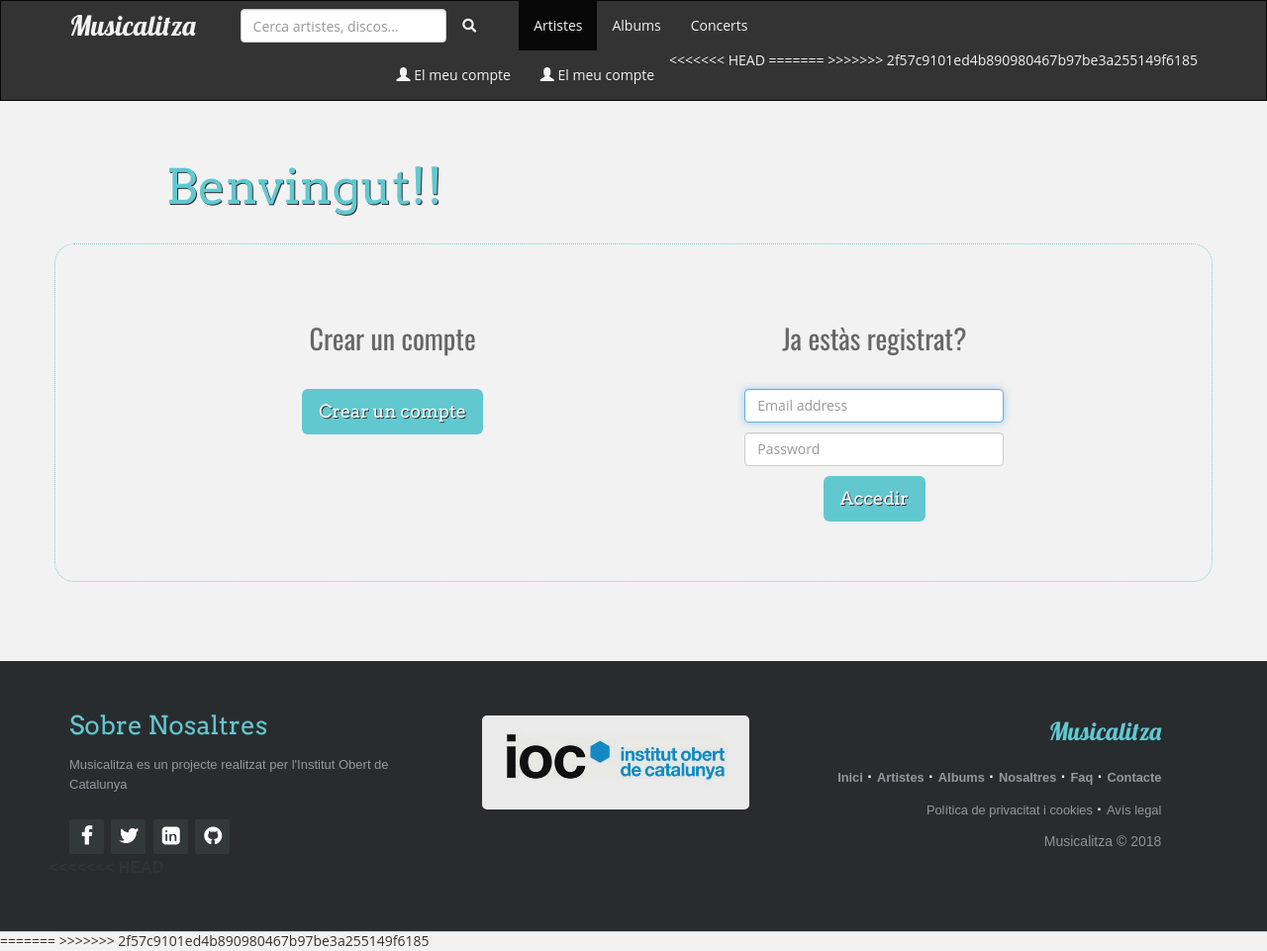
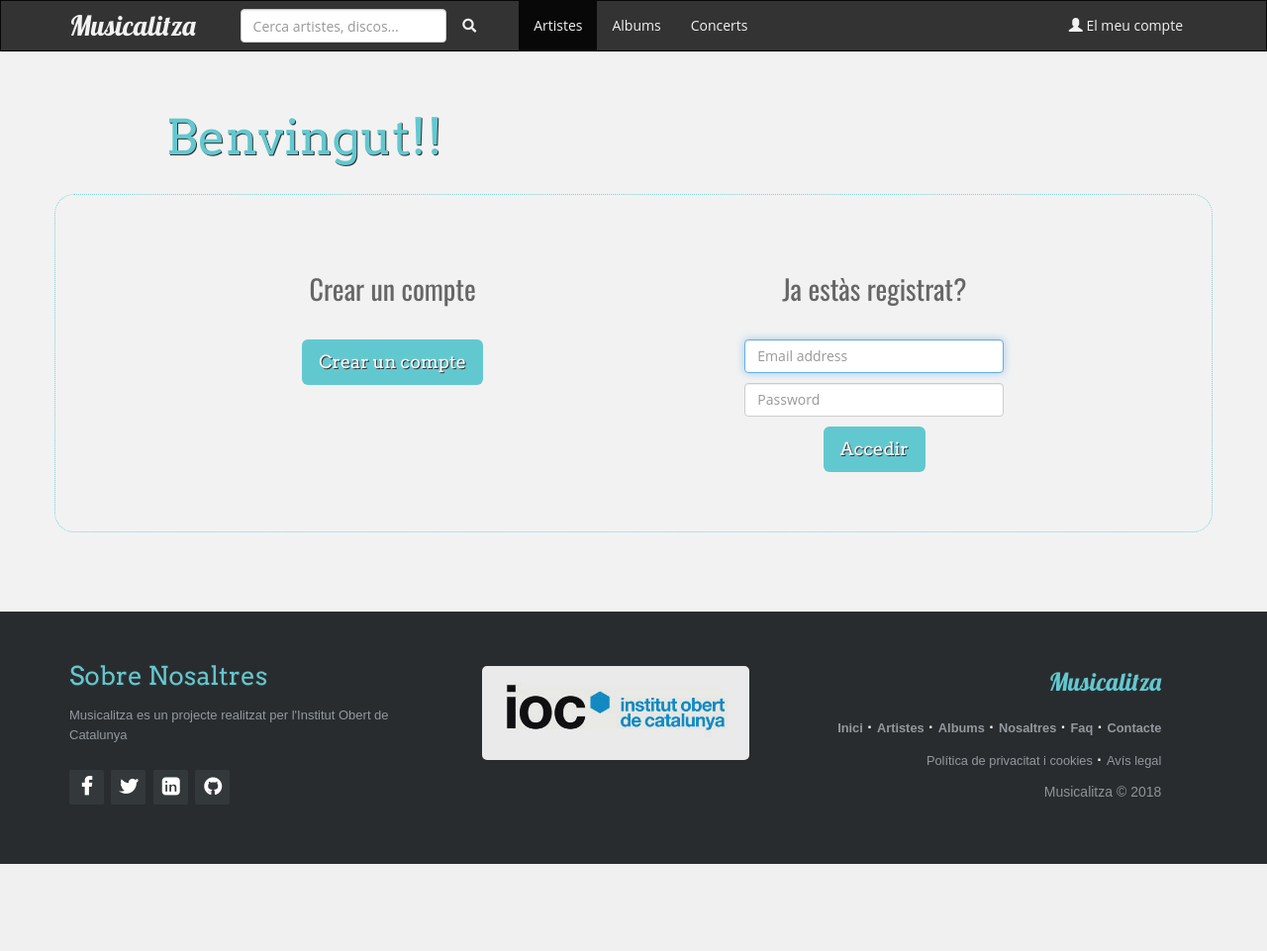
Before and after one commit to igualadins/musicalitza, a PHP site: page /my-account.php in a window 1280 px wide. Shown: the whole page at 99% size. After the commit the page ends 873 px from the top, so only its background shows below. Run offline with PHP 8.4, Linux system fonts and the light colour scheme; some libraries are stand-ins or nearby versions; some web fonts are replaced.

Commit message:
Ajustos nova maquetació

```diff
--- a/action-picture-update.php
+++ b/action-picture-update.php
@@ -57,9 +57,4 @@ if(isset($_POST['enviar']) and isset($_POST['userId'])) {
 // Passi el que passi, anirem a la secció de foto de perfil
 header("Location: my-picture.php");
 
-
-<<<<<<< HEAD
 ?>
-=======
-?>
->>>>>>> 2f57c9101ed4b890980467b97be3a255149f6185
--- a/css/custom.css
+++ b/css/custom.css
@@ -658,8 +658,4 @@ ul.userPanelSections li .label {
 
 .input-group {
     margin-bottom: 20px;
-<<<<<<< HEAD
 }
-=======
-}
->>>>>>> 2f57c9101ed4b890980467b97be3a255149f6185
--- a/footer.php
+++ b/footer.php
@@ -55,7 +55,6 @@
 
     </div>
 
-<<<<<<< HEAD
 </footer>
 <!-- End Footer -->
 <script src="js/jquery.min.js" type="text/javascript"></script>
@@ -63,10 +62,4 @@
 <script src="js/wow.min.js" type="text/javascript"></script>
 <script src="js/custom.js" type="text/javascript"></script>
 </body>
-=======
-        <script src="js/jquery.min.js" type="text/javascript"></script>
-        <script src="js/bootstrap.min.js" type="text/javascript"></script>
-        <script src="js/custom.js" type="text/javascript"></script>
-    </body>
->>>>>>> 2f57c9101ed4b890980467b97be3a255149f6185
 </html>
--- a/header.php
+++ b/header.php
@@ -57,14 +57,8 @@ $userLoggedIn = $user->checkUserSession();
                             <li><a href="#">Concerts</a></li>
                         </ul>
                         <ul class="nav navbar-nav navbar-right">
-<<<<<<< HEAD
-                            <li><a href="my-account.php"><span class="glyphicon glyphicon-user"></span> <?php if ($userLoggedIn) echo 'Hola ' . $_SESSION['nickname'];
-else echo 'El meu compte' ?></a></li>
+                            <li><a href="my-account.php"><span class="glyphicon glyphicon-user"></span> <?php if ($userLoggedIn) echo 'Hola ' . $_SESSION['nickname']; else echo 'El meu compte' ?></a></li>
                             <?php if ($userLoggedIn) echo '<li><a href="action-logout.php"><span class="glyphicon glyphicon-off"></span> Tancar sessi&oacute;</a></li>'; ?>
-=======
-                            <li><a href="my-account.php"><span class="glyphicon glyphicon-user"></span> <? if ($userLoggedIn) echo 'Hola '.$_SESSION['nickname']; else echo 'El meu compte' ?></a></li>
-                            <? if ($userLoggedIn) echo '<li><a href="action-logout.php"><span class="glyphicon glyphicon-off"></span> Tancar sessi&oacute;</a></li>'; ?>
->>>>>>> 2f57c9101ed4b890980467b97be3a255149f6185
                         </ul>
                     </div>
                 </div>
--- a/js/custom.js
+++ b/js/custom.js
@@ -1,4 +1,3 @@
-<<<<<<< HEAD
 /*
  * Musicalitza. Custom JS scripts
  */
@@ -20,8 +19,6 @@ $(document).ready(function () {
         });
     });
 });
-=======
->>>>>>> 2f57c9101ed4b890980467b97be3a255149f6185
 
 // Per quan es fa servir l'input de tipus file per actualitzar l'imatge
 // Amb aquest petit script li canviem el nom pel nom de l'imatge sel.lecionada
@@ -36,8 +33,4 @@ $(document).ready( function() {
       var input = $(this).parents('.input-group').find(':text');
       input.val(label);
     });
-<<<<<<< HEAD
 });
-=======
-});
->>>>>>> 2f57c9101ed4b890980467b97be3a255149f6185
--- a/my-account.php
+++ b/my-account.php
@@ -23,7 +23,6 @@ require 'header.php';
             </div>
             <div class="col-sm-8 col-xs-12">
               <div class="userPanelSectionBox text-center">
-<<<<<<< HEAD
                 <?php $userData = $user->getUserDataById($_SESSION['id']); ?>
                 <div class="profilePicture">
                   <?php if (strlen($userData['image'])) { ?>
@@ -35,19 +34,6 @@ require 'header.php';
                 <div class="profileName"><?php echo $userData['nickname']; ?></div>
                 <div class="profileEmail"><?php echo $userData['email']; ?></div>
                 <div class="profileBio"><?php echo $userData['bio']; ?></div>
-=======
-                <? $userData = $user->getUserDataById($_SESSION['id']); ?>
-                <div class="profilePicture">
-                  <? if (strlen($userData['image'])) { ?>
-                    <img src="<? echo $userData['image']; ?>" class="img-circle" />
-                  <? } else { ?>
-                    <img src="img/users/_user.jpg" class="img-circle" />
-                  <? } ?>
-                </div>
-                <div class="profileName"><? echo $userData['nickname']; ?></div>
-                <div class="profileEmail"><? echo $userData['email']; ?></div>
-                <div class="profileBio"><? echo $userData['bio']; ?></div>
->>>>>>> 2f57c9101ed4b890980467b97be3a255149f6185
                 <div class="row">
                   <div class="col-md-2 col-xs-4">
                     <div class="favoriteItemsNumber">12</div>
```
Also changed, not shown: my-picture.php (+1 -37 lines).
